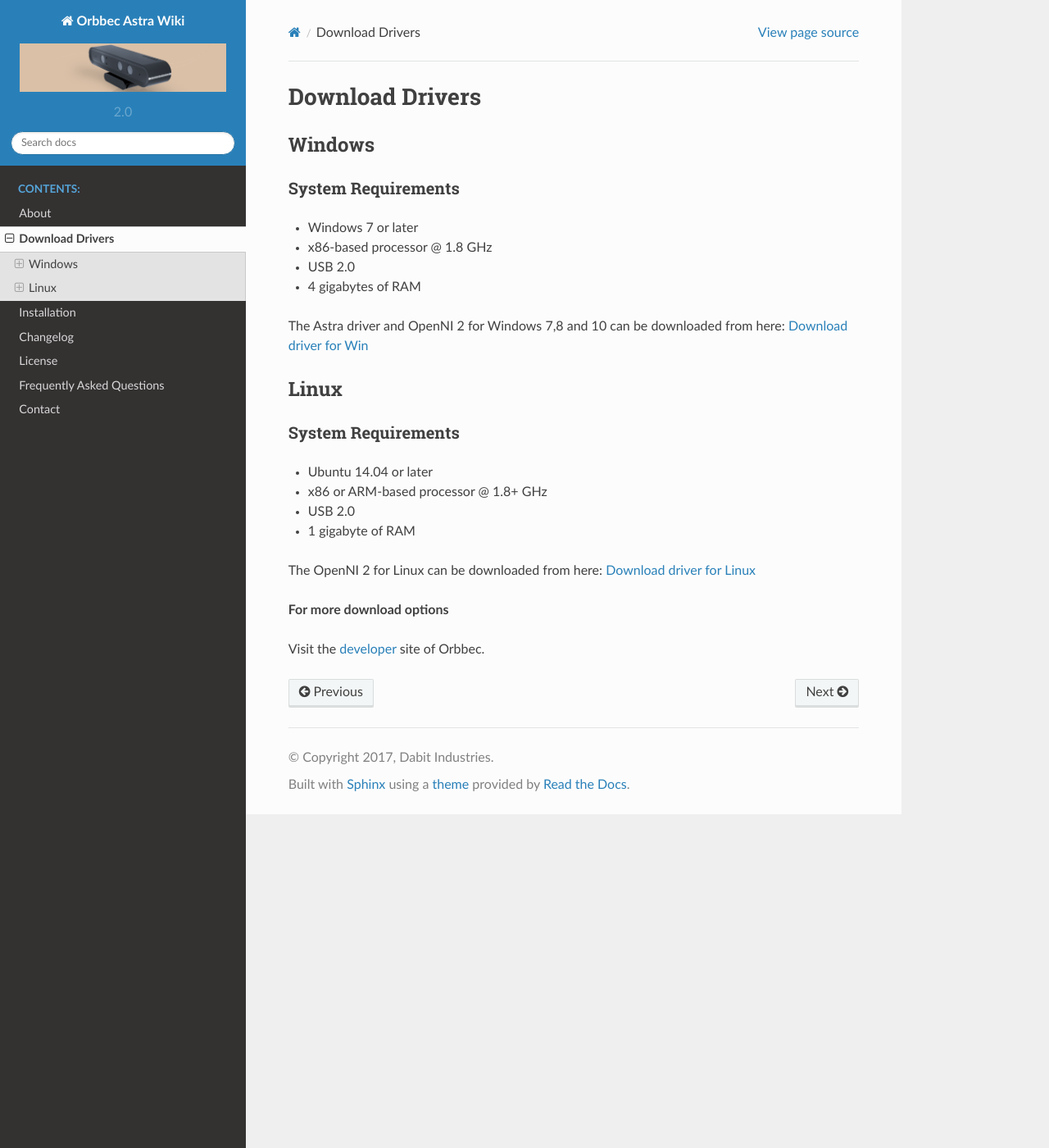
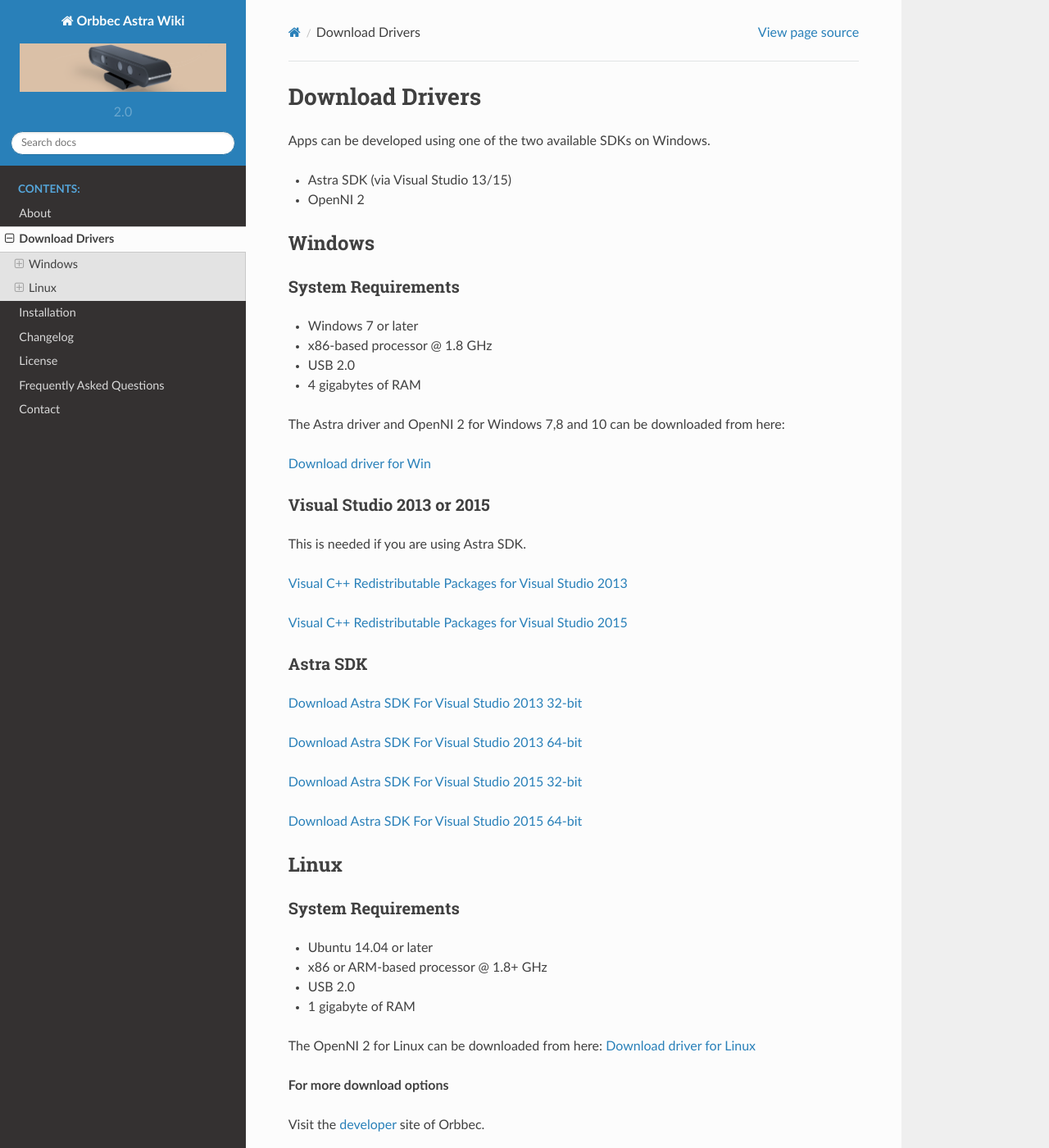
Before and after one commit to MyNameIsCosmo/astra-wiki, a Sphinx documentation site: the page built from docs/source/downloadDriver.rst, in a window 1280 px wide and 1400 px high. Shown: the whole window at 82% size. Built offline with Sphinx 7.4.7 and the Read the Docs theme 2.0.0, drawn with Linux system fonts in a browser that asks for light colours.

Commit message:
added sdk links changes to the content

```diff
--- a/docs/source/changelog.rst
+++ b/docs/source/changelog.rst
@@ -2,4 +2,6 @@
 
 Changelog
 =========
-Intentionally left blank
+- Included appropriate Astra SDK links
+- Added a short intro to the Welcome page
+- Included a GIF showing depth map in the README
--- a/docs/source/downloadDriver.rst
+++ b/docs/source/downloadDriver.rst
@@ -2,6 +2,11 @@
 
 Download Drivers
 ================
+
+Apps can be developed using one of the two available SDKs on Windows.
+
+- Astra SDK (via Visual Studio 13/15)
+- OpenNI 2
 
 Windows
 *******
@@ -16,7 +21,27 @@
 
 
 The Astra driver and OpenNI 2 for Windows 7,8 and 10 can be downloaded from here:
+
 `Download driver for Win <http://www.orbbec3d.net/Tools_SDK_OpenNI/3-Windows.zip>`_
+
+
+Visual Studio 2013 or 2015
+~~~~~~~~~~~~~~~~~~~~~~~~~~
+This is needed if you are using Astra SDK.
+
+`Visual C++ Redistributable Packages for Visual Studio 2013 <https://www.microsoft.com/en-us/download/details.aspx?id=40784>`_
+
+`Visual C++ Redistributable Packages for Visual Studio 2015 <https://www.microsoft.com/en-us/download/details.aspx?id=48145>`_
+
+Astra SDK
+~~~~~~~~~
+`Download Astra SDK For Visual Studio 2013 32-bit <http://dl.orbbec3d.com/dist/astra/0.5.0/AstraSDK-0.5.0-vs2013-win32.zip>`_
+
+`Download Astra SDK For Visual Studio 2013 64-bit <http://dl.orbbec3d.com/dist/astra/0.5.0/AstraSDK-0.5.0-vs2013-win64.zip>`_
+
+`Download Astra SDK For Visual Studio 2015 32-bit <http://dl.orbbec3d.com/dist/astra/0.5.0/AstraSDK-0.5.0-vs2015-win32.zip>`_
+
+`Download Astra SDK For Visual Studio 2015 64-bit <http://dl.orbbec3d.com/dist/astra/0.5.0/AstraSDK-0.5.0-vs2015-win64.zip>`_
 
 
 Linux
--- a/docs/source/index.rst
+++ b/docs/source/index.rst
@@ -2,6 +2,8 @@
 
 Welcome to Orbbec Astra Wiki
 ============================
+A quick-start guide to download the appropriate drivers for Orbbec Astra camera.
+Instructions to install on Windows and Linux are provided.
 
 .. include:: contents.rst
 
--- a/docs/source/license.rst
+++ b/docs/source/license.rst
@@ -2,6 +2,6 @@
 
 License
 =======
-The dabit-template is licensed under a `Creative Commons Attribution-ShareAlike 3.0 Unported License <http://creativecommons.org/licenses/by-sa/3.0/deed.en_US>`_.
+The documentation is licensed under a `Creative Commons Attribution-ShareAlike 3.0 Unported License <http://creativecommons.org/licenses/by-sa/3.0/deed.en_US>`_.
 
 .. image:: _static/license/cc.jpg
```
